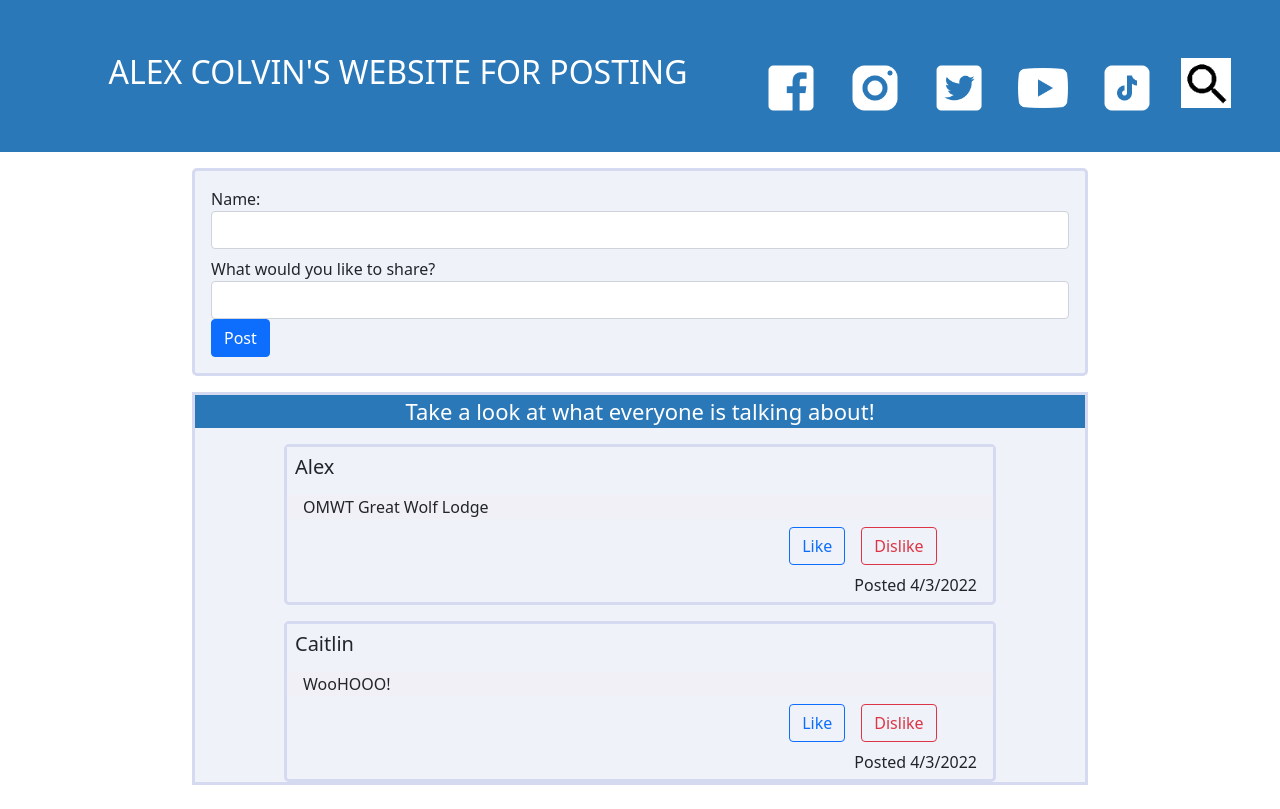
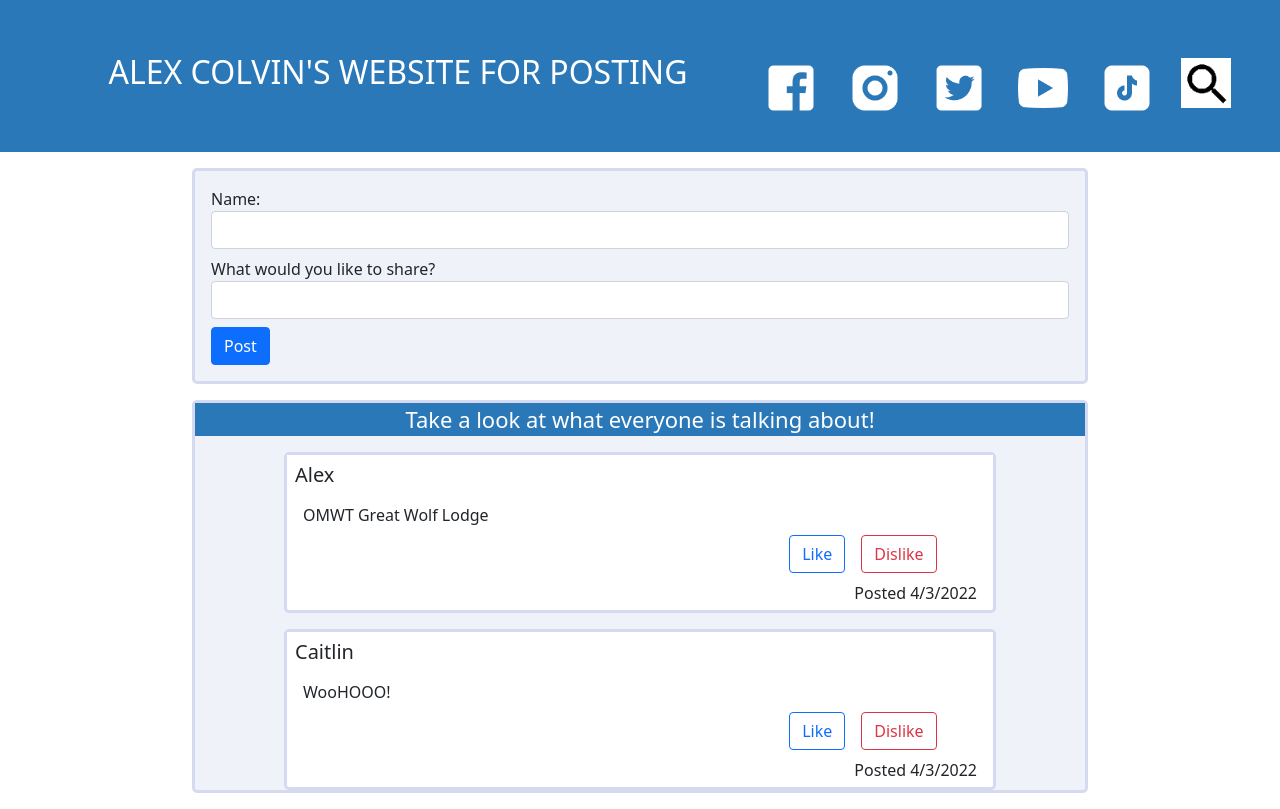
Before and after one commit to alex-colvin/SocialFeed, a React (Create React App) app: page / in a window 1280 px wide. Built offline with nearby package versions, Linux system fonts and the light colour scheme.

Commit message:
a little more fine tuning

```diff
--- a/src/Components/CreatePost/CreatePost.css
+++ b/src/Components/CreatePost/CreatePost.css
@@ -11,3 +11,7 @@
     padding: 1em;
     margin-top: 1em;
 }
+
+.btn-wrap{
+    margin-top: .5rem;
+}
--- a/src/Components/CreatePost/CreatePost.jsx
+++ b/src/Components/CreatePost/CreatePost.jsx
@@ -26,7 +26,7 @@ const CreatePost = (props) => {
                     <label>What would you like to share? </label>
                     <input type='text' className='form-control' value={post} onChange={(event) => setPost(event.target.value)} />
                 </div>
-                <button className='btn btn-primary' type='submit'>Post</button>
+                <div className='btn-wrap'><button className='btn btn-primary' type='submit'>Post</button></div>
             </form>
         </div>
 
--- a/src/Components/DisplayPosts/DisplayPosts.css
+++ b/src/Components/DisplayPosts/DisplayPosts.css
@@ -10,6 +10,7 @@
     border-style: solid;
     border-color: rgb(213, 218, 240);
     border-width: 3px;
+    border-radius: 5px;
     margin: 1rem;
     position: relative;
     display: inline-block;
--- a/src/Components/Post/Post.css
+++ b/src/Components/Post/Post.css
@@ -1,6 +1,6 @@
 h5 {
     text-align: left;
-    background-color: rgb(240, 242, 250);
+    background-color: white;
     width: 100%;
     padding: .5rem;
 }
@@ -22,7 +22,7 @@ h5 {
     margin-top: 1rem;
     position: relative;
     display: inline-block;
-    background-color: rgb(240, 242, 250);
+    background-color: rgb(255, 255, 255);
     border-radius: 5px;
 }
 
@@ -42,7 +42,7 @@ h5 {
 }
 
 .post-text {
-    background-color: rgb(242, 240, 247);
+    background-color: white;
     display: flex;
     padding-left: 1rem;
 }
```
